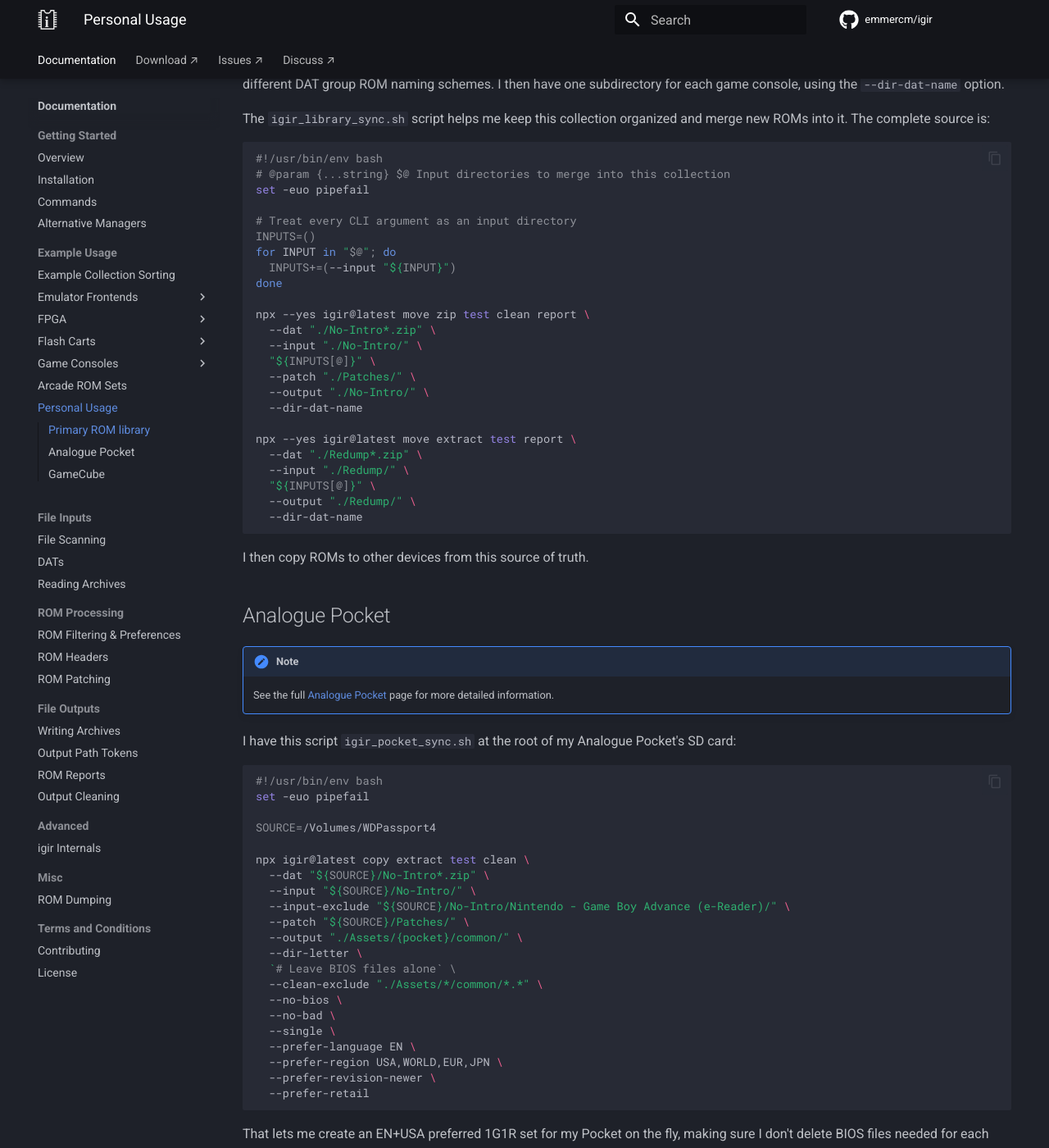
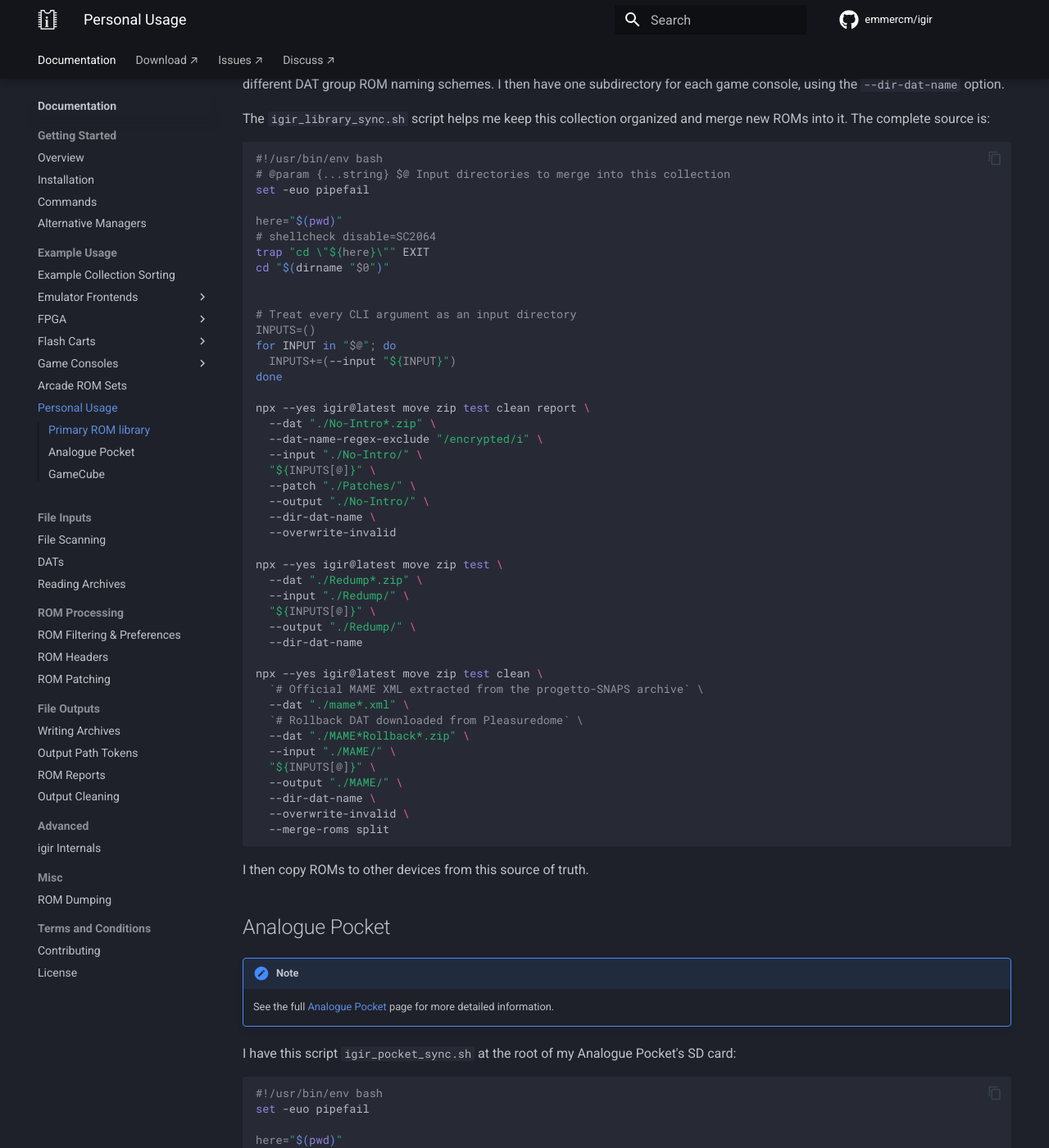
Before and after one commit to emmercm/igir, an MkDocs documentation site: the page built from docs/usage/personal.md, in a window 1280 px wide and 1400 px high, scrolled down 1005 px. Shown: the whole window at 82% size. Built offline with MkDocs 1.6.1 and Material for MkDocs 9.7.7, drawn with Linux system fonts in a browser that asks for light colours; comment, search, counter and statistics services are not loaded; some of the changed text lies outside the part shown.

Commit message:
Usage docs

````diff
--- a/docs/usage/personal.md
+++ b/docs/usage/personal.md
@@ -47,6 +47,12 @@
 # @param {...string} $@ Input directories to merge into this collection
 set -euo pipefail
 
+here="$(pwd)"
+# shellcheck disable=SC2064
+trap "cd \"${here}\"" EXIT
+cd "$(dirname "$0")"
+
+
 # Treat every CLI argument as an input directory
 INPUTS=()
 for INPUT in "$@"; do
@@ -55,18 +61,32 @@
 
 npx --yes igir@latest move zip test clean report \
   --dat "./No-Intro*.zip" \
+  --dat-name-regex-exclude "/encrypted/i" \
   --input "./No-Intro/" \
   "${INPUTS[@]}" \
   --patch "./Patches/" \
   --output "./No-Intro/" \
-  --dir-dat-name
+  --dir-dat-name \
+  --overwrite-invalid
 
-npx --yes igir@latest move extract test report \
+npx --yes igir@latest move zip test \
   --dat "./Redump*.zip" \
   --input "./Redump/" \
   "${INPUTS[@]}" \
   --output "./Redump/" \
   --dir-dat-name
+
+npx --yes igir@latest move zip test clean \
+  `# Official MAME XML extracted from the progetto-SNAPS archive` \
+  --dat "./mame*.xml" \
+  `# Rollback DAT downloaded from Pleasuredome` \
+  --dat "./MAME*Rollback*.zip" \
+  --input "./MAME/" \
+  "${INPUTS[@]}" \
+  --output "./MAME/" \
+  --dir-dat-name \
+  --overwrite-invalid \
+  --merge-roms split
 ```
 
 I then copy ROMs to other devices from this source of truth.
@@ -83,17 +103,26 @@
 #!/usr/bin/env bash
 set -euo pipefail
 
+here="$(pwd)"
+# shellcheck disable=SC2064
+trap "cd \"${here}\"" EXIT
+cd "$(dirname "$0")"
+
+
 SOURCE=/Volumes/WDPassport4
 
 npx igir@latest copy extract test clean \
   --dat "${SOURCE}/No-Intro*.zip" \
+  --dat-name-regex-exclude "/headerless/i" \
   --input "${SOURCE}/No-Intro/" \
   --input-exclude "${SOURCE}/No-Intro/Nintendo - Game Boy Advance (e-Reader)/" \
   --patch "${SOURCE}/Patches/" \
   --output "./Assets/{pocket}/common/" \
   --dir-letter \
+  --dir-letter-limit 1000 \
   `# Leave BIOS files alone` \
   --clean-exclude "./Assets/*/common/*.*" \
+  --overwrite-invalid \
   --no-bios \
   --no-bad \
   --single \
````
Also changed, not shown: docs/usage/hardware/analogue-pocket.md (+8 -1 lines).
